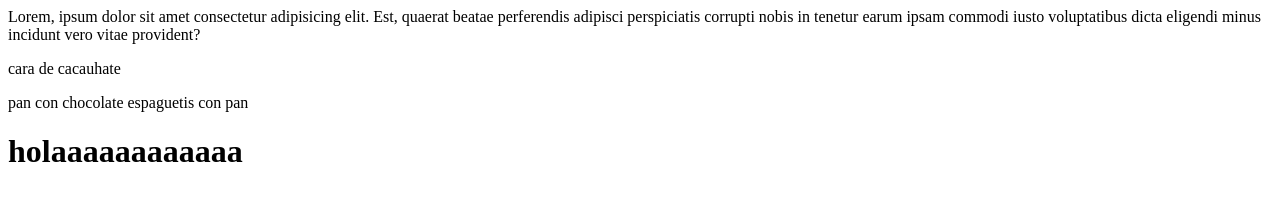
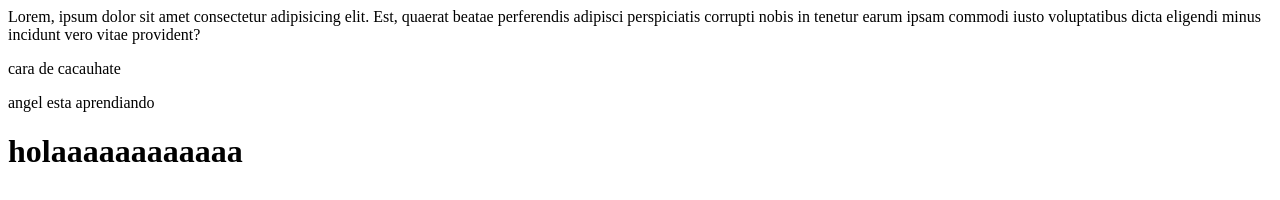
Before and after one commit to jahnu09/PRUEBAS, a plain HTML site: page index.html in a window 1280 px wide. Drawn offline with Linux system fonts and the light colour scheme; files that its build step writes are made by us from their sources.

Commit message:
agregando parrafo

```diff
--- a/index.html
+++ b/index.html
@@ -13,8 +13,7 @@
 <p>cara de cacauhate
 
 </p>
-<p>pan con chocolate
-    espaguetis con pan
+<p>angel esta aprendiando
 </p>
 <h1>holaaaaaaaaaaaa</h1>
 </body>
```
